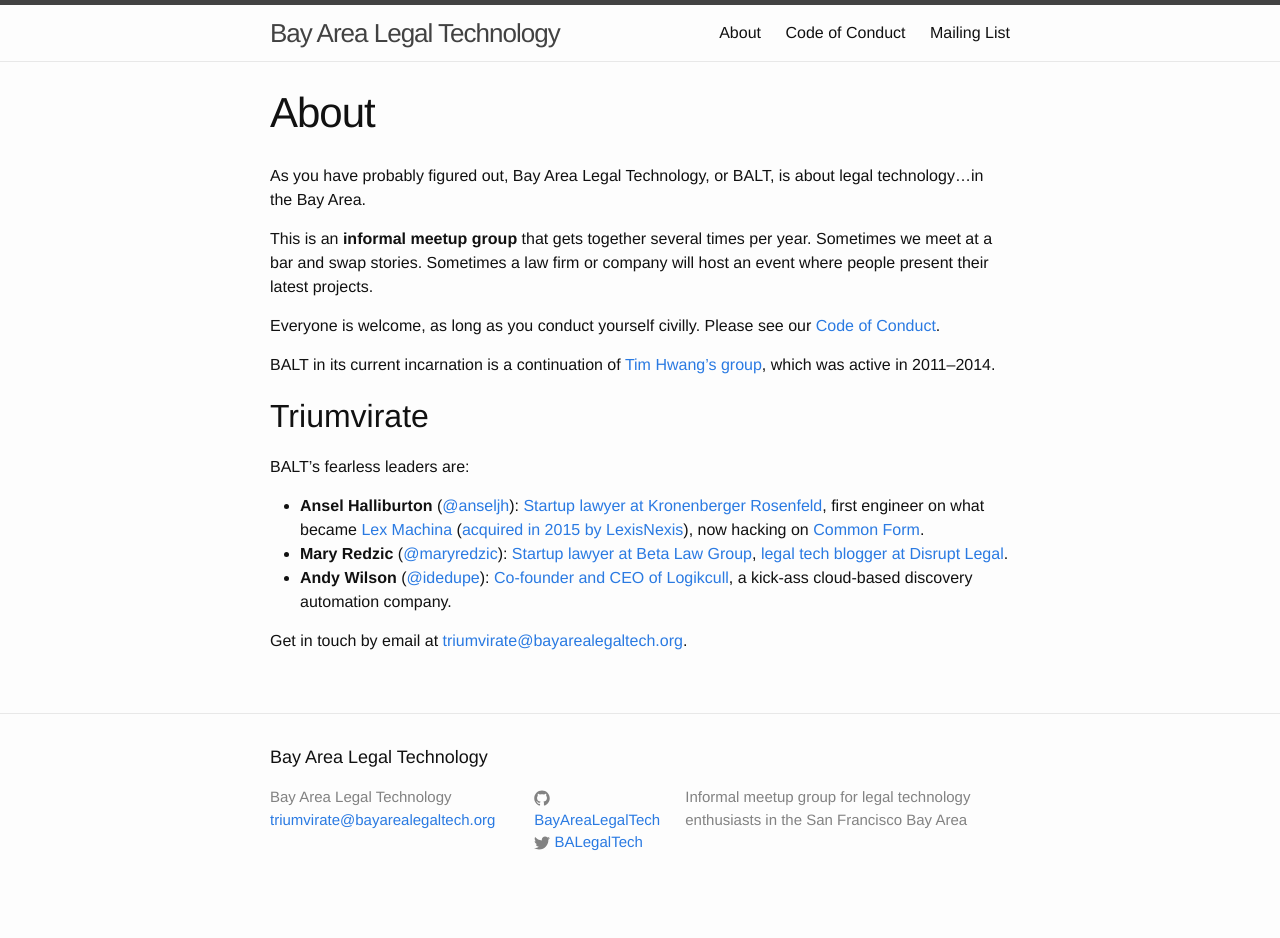
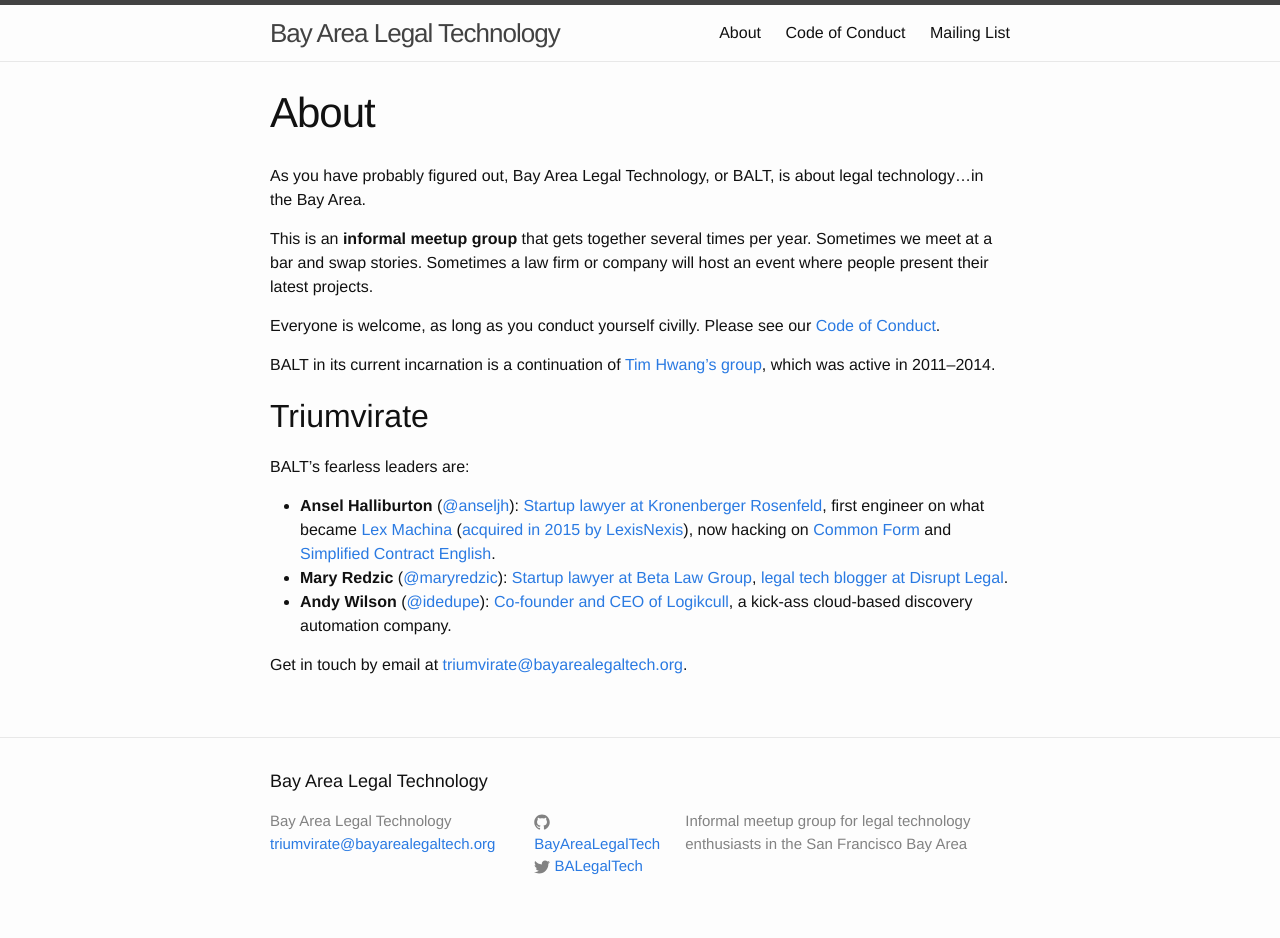
Before and after one commit to BayAreaLegalTech/bayarealegaltech.github.io, a Jekyll site: the page built from about.md, in a window 1280 px wide. Built offline with Jekyll 4.4.1, drawn with Linux system fonts in a browser that asks for light colours; comment, search, counter and statistics services are not loaded; before the commit the page ends 914 px from its top, so only the background shows below that.

Commit message:
Add plug for Simplified Contract English

```diff
--- a/about.md
+++ b/about.md
@@ -16,7 +16,7 @@
 
 BALT's fearless leaders are:
 
-* **Ansel Halliburton** ([@anseljh](https://twitter.com/anseljh)): [Startup lawyer at Kronenberger Rosenfeld](https://www.krinternetlaw.com/attorneys/ansel-halliburton-profile), first engineer on what became [Lex Machina](https://lexmachina.com/) ([acquired in 2015 by LexisNexis](http://www.lawsitesblog.com/2015/11/now-its-official-lexisnexis-acquires-lex-machina.html)), now hacking on [Common Form](http://commonform.github.io/).
+* **Ansel Halliburton** ([@anseljh](https://twitter.com/anseljh)): [Startup lawyer at Kronenberger Rosenfeld](https://www.krinternetlaw.com/attorneys/ansel-halliburton-profile), first engineer on what became [Lex Machina](https://lexmachina.com/) ([acquired in 2015 by LexisNexis](http://www.lawsitesblog.com/2015/11/now-its-official-lexisnexis-acquires-lex-machina.html)), now hacking on [Common Form](http://commonform.github.io/) and [Simplified Contract English](https://github.com/anseljh/simplified-contract-english).
 * **Mary Redzic** ([@maryredzic](https://twitter.com/maryredzic)): [Startup lawyer at Beta Law Group](http://www.betalawgroup.com/team/), [legal tech blogger at Disrupt Legal](http://disrupt.legal/).
 * **Andy Wilson** ([@idedupe](https://twitter.com/idedupe)): [Co-founder and CEO of Logikcull](http://logikcull.com/company), a kick-ass cloud-based discovery automation company.
 
```
